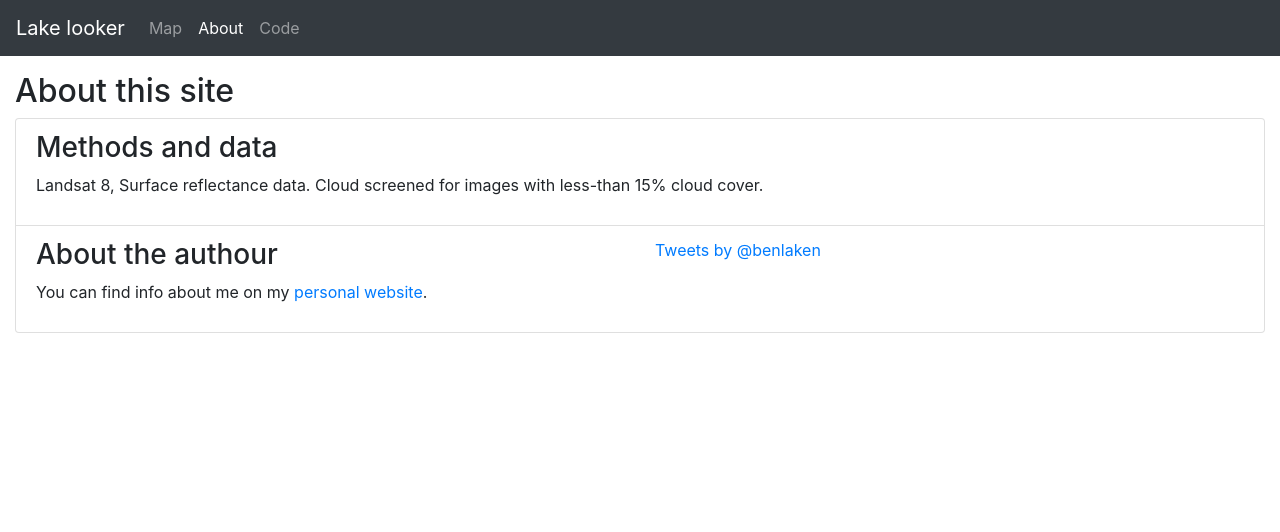
After one commit to benlaken/lake_viz_site, a Flask app: page /about in a window 1280 px wide. The commit adds this page. Shown: the top 532 px of the page. Run offline with Flask 2, Linux system fonts and the light colour scheme; some libraries are stand-ins or nearby versions.

Commit message:
added bare bones of an about page

```diff
--- a/app/routes.py
+++ b/app/routes.py
@@ -45,6 +45,11 @@ def index():
     d = {'item':['test', 'test2']}
     token = os.getenv('MAPBOX_ACCESS_TOKEN')
     return render_template('index.html', d=d, mytoken=token)
+
+
+@app.route('/about', methods=['GET'])
+def about():
+    return render_template('about.html')
 
 
 @app.route('/py_func', methods=['GET'])
--- a/app/static/js/my-mapbox.js
+++ b/app/static/js/my-mapbox.js
@@ -169,7 +169,8 @@ function populateList(eb_id, data=null){
     var exists=$('#dynamic-list li:contains('+searchWord+')').length;
     if( !exists){
         var tableToAppend = createTableFromData(data, eb_id);
-        var tmp_html = `<li class='list-group-item'><h4><button id="tableButton_${eb_id}" onclick="hideShow(eb_id='${eb_id}')">`+
+        var tmp_html = `<li class='list-group-item'><h4>`+
+                        `<button id="tableButton_${eb_id}" onclick="hideShow(eb_id='${eb_id}')">`+
                         `<i class="fas fa-table fa-1x"></i></button> Lake ${eb_id}</h4>` +
                         //`Earth engine sample response - B1: ${JSON.stringify(data['B1'])}` +
                         tableToAppend +
@@ -205,19 +206,15 @@ map.on('mouseleave', 'cartoPolygonLayer', function () {
 
 // IF a lake ID is entered directly via search Form action
 $('#myForm').submit(function(e) {
-        console.log('Form function triggered');
+        //console.log('Form function triggered');
         // need to add logical test here for loader
-        if($(`#loader_${eb_id}`).length == 0) {
-            var tmp_loader = `<li class='list-group-item' id="loader_${eb_id}"> <div class="loader"></div> </li>`;
-            $("#dynamic-list").append(tmp_loader);
-        };
         e.preventDefault();
         var tmp = $("#myForm").serialize();
-        var search_id = tmp.split('=')[1];
+        var eb_id = tmp.split('=')[1];
         //console.log(search_id);
         $('#myForm')[0].reset();
         // alert(`Currently Search is not built yet. If you really want to find ${search_id || 'a particular lake'} please contact me to finish building it.`);
-        var sql = `SELECT cartodb_id, ROUND(area::numeric, 3) as area, eb_id, the_geom, ST_AsText(ST_Envelope(the_geom)) as bbox FROM ecco_test WHERE eb_id = '${search_id}'`
+        var sql = `SELECT cartodb_id, ROUND(area::numeric, 3) as area, eb_id, the_geom, ST_AsText(ST_Envelope(the_geom)) as bbox FROM ecco_test WHERE eb_id = '${eb_id}'`
         var url = 'https://benlaken.carto.com/api/v2/sql?' + $.param({q: sql, format: "GeoJSON"})
         //console.log('Calling',url)
         var test;
@@ -229,7 +226,7 @@ $('#myForm').submit(function(e) {
                 //console.log('action!', myJson);
                 // highlight the lake on the map
                 map.addLayer({
-                    'id': `lake_${search_id}`,
+                    'id': `lake_${eb_id}`,
                     'type': 'fill',
                     'source': {
                         'type': 'geojson',
@@ -243,7 +240,11 @@ $('#myForm').submit(function(e) {
                 });
                 // Dynamically obtain data from earth engine,process it, and add the it to the html list
                 //populateList(eb_id=search_id);
-                earthEngineAndList(eb_id=search_id);
+                // if($(`#loader_${eb_id}`).length == 0) {
+                //     var tmp_loader = `<li class='list-group-item' id="loader_${eb_id}"> <div class="loader"></div> </li>`;
+                //     $("#dynamic-list").append(tmp_loader);
+                // };
+                earthEngineAndList(eb_id=eb_id);
                 var corners = myJson['features'][0]['properties']['bbox'].split('(')[2].split(')')[0].split(',')
                 // Use the bounding box to zoom to the lake
                 map.fitBounds([[
--- a/app/static/styles/style.css
+++ b/app/static/styles/style.css
@@ -40,7 +40,7 @@ li {
   word-wrap: break-word;
 }
 
-#tableButton {
+button[id^='tableButton_'] {
   cursor: pointer;
 }
 
@@ -64,3 +64,29 @@ li {
   0% { transform: rotate(0deg); }
   100% { transform: rotate(360deg); }
 }
+
+.tooltip {
+  position: relative;
+  display: inline-block;
+}
+
+.tooltip .tooltiptext {
+  visibility: hidden;
+  width: 120px;
+  background-color: #99bffc;
+  color: #fffff;
+  text-align: center;
+  border-radius: 6px;
+  padding: 5px 0;
+
+  /* Position the tooltip */
+  position: absolute;
+  z-index: 1;
+  top: 100%;
+  left: 50%;
+  margin-left: -60px;
+}
+
+.tooltip:hover .tooltiptext {
+  visibility: visible;
+}
--- /dev/null
+++ b/app/templates/about.html
@@ -0,0 +1,84 @@
+<!doctype html>
+<html lang="en">
+  <head>
+    <meta charset="UTF-8">
+    <meta name="viewport" content="width=device-width, initial-scale=1, shrink-to-fit=no">
+    <title>Lake looker</title>
+    <link rel="shortcut icon" href="{{ url_for('static', filename='favicon.ico') }}">
+
+    <link rel="stylesheet" href="https://maxcdn.bootstrapcdn.com/bootstrap/4.0.0/css/bootstrap.min.css" integrity="sha384-Gn5384xqQ1aoWXA+058RXPxPg6fy4IWvTNh0E263XmFcJlSAwiGgFAW/dAiS6JXm" crossorigin="anonymous">
+    <script src="https://code.jquery.com/jquery-3.2.1.slim.min.js" integrity="sha384-KJ3o2DKtIkvYIK3UENzmM7KCkRr/rE9/Qpg6aAZGJwFDMVNA/GpGFF93hXpG5KkN" crossorigin="anonymous"></script>
+    <script src="https://cdnjs.cloudflare.com/ajax/libs/popper.js/1.12.9/umd/popper.min.js" integrity="sha384-ApNbgh9B+Y1QKtv3Rn7W3mgPxhU9K/ScQsAP7hUibX39j7fakFPskvXusvfa0b4Q" crossorigin="anonymous"></script>
+    <script src="https://maxcdn.bootstrapcdn.com/bootstrap/4.0.0/js/bootstrap.min.js" integrity="sha384-JZR6Spejh4U02d8jOt6vLEHfe/JQGiRRSQQxSfFWpi1MquVdAyjUar5+76PVCmYl" crossorigin="anonymous"></script>
+    <link rel= "stylesheet" type= "text/css" href= "{{ url_for('static',filename='styles/style.css') }}">
+ </head>
+ <body>
+
+<!-- Container -->
+<div class="container-fluid">
+    <!-- Masthead -->
+    <div class="masthead">
+    <!-- Navigation -->
+    <nav class="navbar navbar-expand-md navbar-dark fixed-top bg-dark">
+            <a class="navbar-brand" href="#">Lake looker</a>
+            <button class="navbar-toggler" type="button" data-toggle="collapse" data-target="#navbarCollapse" aria-controls="navbarCollapse" aria-expanded="false" aria-label="Toggle navigation">
+                <span class="navbar-toggler-icon"></span>
+            </button>
+            <div class="collapse navbar-collapse" id="navbarCollapse">
+                <ul class="navbar-nav mr-auto">
+                <li class="nav-item">
+                    <a class="nav-link" href="/">Map <span class="sr-only">(current)</span></a>
+                </li>
+                <li class="nav-item active">
+                    <a class="nav-link" href="/about">About</a>
+                </li>
+                <li class="nav-item">
+                    <a class="nav-link" href="https://github.com/benlaken/lake_viz_site">Code</a>
+                </li>
+                </ul>
+                <!-- <form class="form-inline mt-2 mt-md-0" id='myForm'>
+                        <input class="form-control mr-sm-2" id='formBox' type="text" name="lakeSearch" placeholder="🔎 Search by lake ID" aria-label="Search">
+                </form> -->
+            </div>
+        </nav>
+    </div>
+
+    <!-- Main Content-->
+    <div class="masthead">
+    <div class="row">
+        <div class="col-md-12">
+        <!-- START OF BOOTSTRAP GOODNESS -->
+        <div class="panel panel-default">
+                <div class="panel-heading">
+                    <h2 class="panel-title">About this site</h2>
+                </div>
+                <div class="panel-body">
+                    <ul class="list-group" id="dynamic-list">
+                        <li class="list-group-item">
+                            <h3>Methods and data</h3>
+                            <p>Landsat 8, Surface reflectance data. Cloud screened for images with less-than 15% cloud cover. </p>
+                        </li>
+                        <li class="list-group-item">
+                            <div class='row'>
+                                <div class='col'>
+                                    <h3>About the authour</h3>
+                                    <p>You can find info about me on my <a href="http://benlaken.com/">personal website</a>.</p>
+                                </div>
+                                <div class='col'>
+                                    <a class="twitter-timeline"  href="https://twitter.com/benlaken" data-widget-id="347359418846949376">Tweets by @benlaken</a>
+                                    <script>!function(d,s,id){var js,fjs=d.getElementsByTagName(s)[0],p=/^http:/.test(d.location)?'http':'https';if(!d.getElementById(id)){js=d.createElement(s);js.id=id;js.src=p+"://platform.twitter.com/widgets.js";fjs.parentNode.insertBefore(js,fjs);}}(document,"script","twitter-wjs");</script>
+                                </div>
+                            </div>
+                        </li>
+                    </ul>
+                </div>
+            </div>
+        </div> <!-- col -->
+    </div> <!-- row -->
+    </div>
+
+
+</div> <!-- /container -->
+<script type=text/javascript src="{{ url_for('static', filename='js/my-mapbox.js') }}"></script>
+</body>
+</html>
```
Also changed, not shown: app/templates/index.html (+5 -6 lines).
